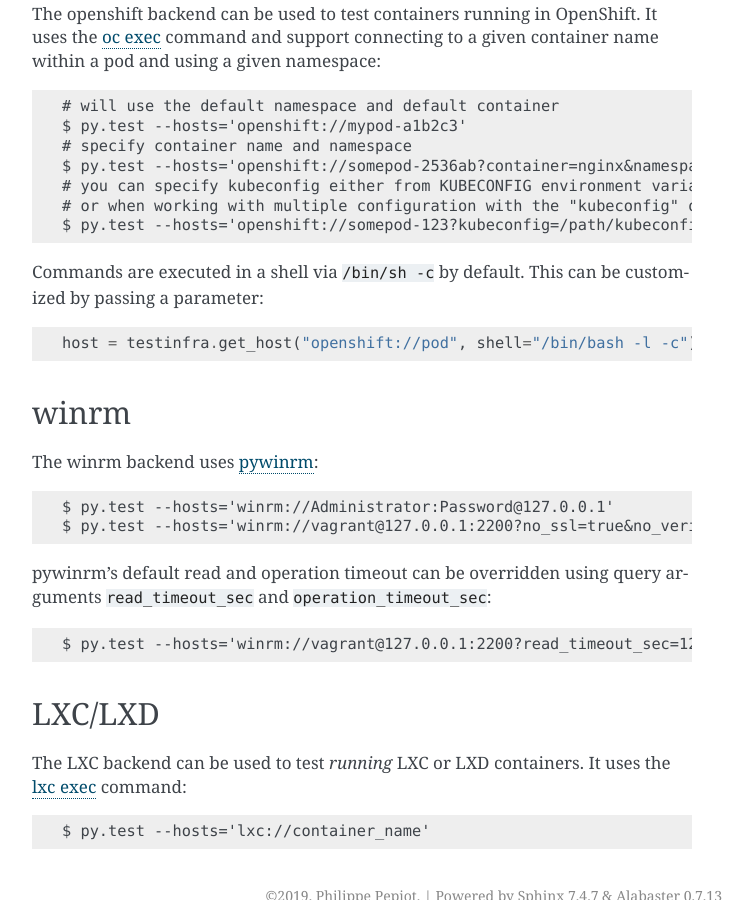
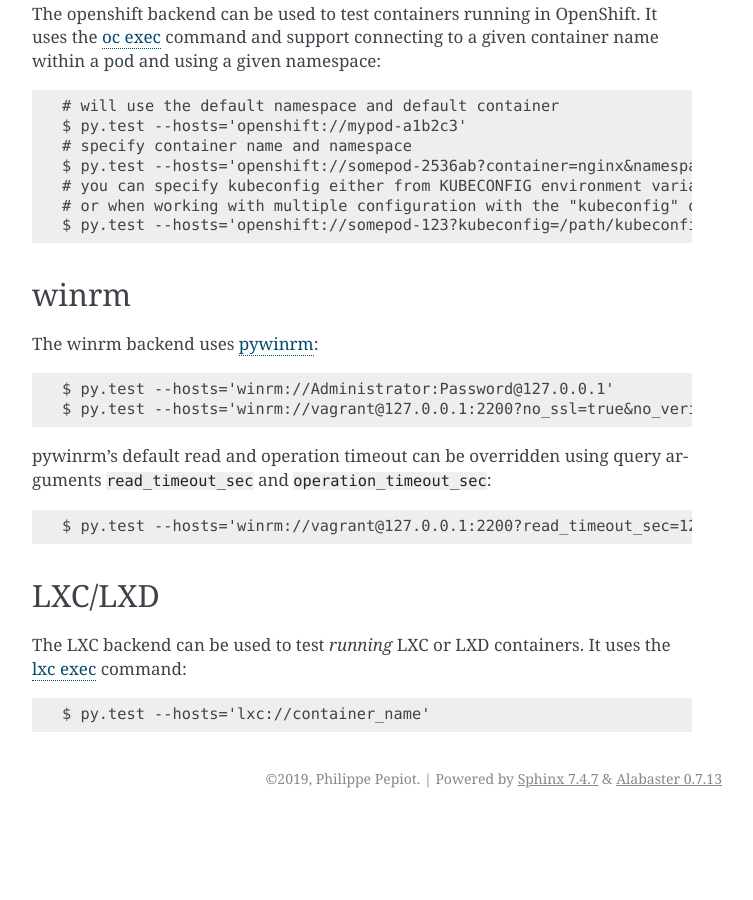
Before and after one commit to pytest-dev/pytest-testinfra, a Sphinx documentation site: the page built from doc/source/backends.rst, in a window 1280 px wide and 900 px high, scrolled down 2627 px. Shown: the whole window, without its empty margins (388-1141 px from the left). Built offline with Sphinx 7.4.7, drawn with Linux system fonts in a browser that asks for light colours; pages that are not in the unit, such as notebooks, are missing from menus; comment, search, counter and statistics services are not loaded; after the commit the page ends 3445 px from its top, so only the background shows below that.

Commit message:
Drop "shell" parameter from openshift backend
As mentioned in https://github.com/philpep/testinfra/pull/516 I'm not
sure we should implement this as it.

```diff
--- a/doc/source/backends.rst
+++ b/doc/source/backends.rst
@@ -138,13 +138,6 @@ namespace::
     # or when working with multiple configuration with the "kubeconfig" option
     $ py.test --hosts='openshift://somepod-123?kubeconfig=/path/kubeconfig,openshift://otherpod-123?kubeconfig=/other/kubeconfig'
 
-Commands are executed in a shell via ``/bin/sh -c`` by default. This can be
-customized by passing a parameter:
-
-.. code-block:: python
-
-    host = testinfra.get_host("openshift://pod", shell="/bin/bash -l -c")
-
 winrm
 ~~~~~
 
```
Also changed, not shown: 1 other file.
